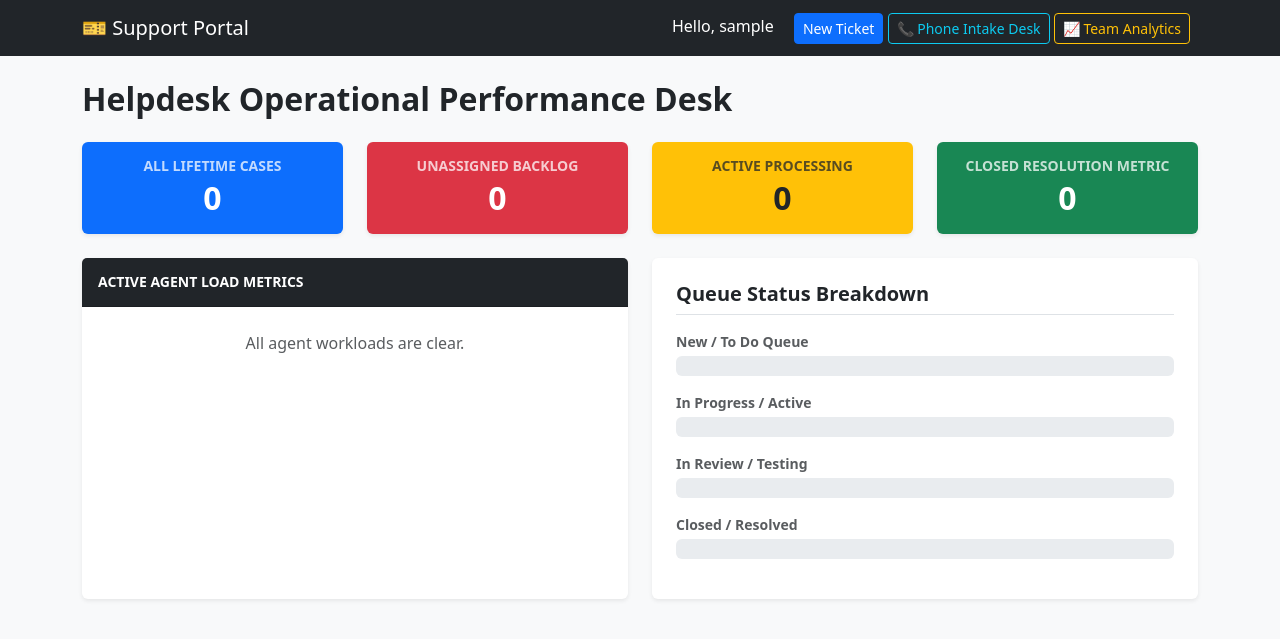
After one commit to smashburn55/Helpdesk-django, a Django app: page /analytics/ in a window 1280 px wide. The commit adds this page. Shown: the top 639 px of the page. Run offline with Django 5.2, Linux system fonts and the light colour scheme; the visitor is signed in with stand-in values (Sample User, id 1); data comes from the database, SQL or seed files in the repository; data that the repository does not hold is empty; some libraries are stand-ins or nearby versions.

Commit message:
Feature: Integrated high-density manager analytics reporting dashboard with team load metrics

```diff
--- a/ticketApp/models.py
+++ b/ticketApp/models.py
@@ -94,9 +94,11 @@ class Ticket(models.Model):
 
 
 class Comment(models.Model):
+    # REMOVED the old tracking key and updated to match your live custom Postgres key
     ticket = models.ForeignKey(
         Ticket,
         on_delete=models.CASCADE,
+        db_column='ticket_id',     # <-- CRITICAL: Forces it to link to your live table column name
         related_name='comments'
     )
     author = models.ForeignKey(
@@ -108,4 +110,4 @@ class Comment(models.Model):
     created_at = models.DateTimeField(auto_now_add=True)
 
     def __str__(self):
-        return f"Comment by {self.author.username} on {self.ticket.title}"
+        return f"Comment by {self.author.username} on ticket #{self.ticket_id}"
--- /dev/null
+++ b/ticketApp/templates/ticketApp/analytics.html
@@ -0,0 +1,86 @@
+{% extends 'ticketApp/base.html' %}
+{% block content %}
+<h2 class="fw-bold text-dark mb-4">Helpdesk Operational Performance Desk</h2>
+
+<!-- Top Summary Metric Cards Ribbon -->
+<div class="row mb-4">
+    <div class="col-md-3">
+        <div class="card shadow-sm border-0 bg-primary text-white p-3 text-center">
+            <h6 class="text-uppercase small fw-bold mb-1 opacity-75">All Lifetime Cases</h6>
+            <h2 class="fw-bold mb-0">{{ total_tickets }}</h2>
+        </div>
+    </div>
+    <div class="col-md-3">
+        <div class="card shadow-sm border-0 bg-danger text-white p-3 text-center">
+            <h6 class="text-uppercase small fw-bold mb-1 opacity-75">Unassigned Backlog</h6>
+            <h2 class="fw-bold mb-0">{{ unassigned_count }}</h2>
+        </div>
+    </div>
+    <div class="col-md-3">
+        <div class="card shadow-sm border-0 bg-warning text-dark p-3 text-center">
+            <h6 class="text-uppercase small fw-bold mb-1 opacity-75">Active Processing</h6>
+            <h2 class="fw-bold mb-0">{{ status.PROG }}</h2>
+        </div>
+    </div>
+    <div class="col-md-3">
+        <div class="card shadow-sm border-0 bg-success text-white p-3 text-center">
+            <h6 class="text-uppercase small fw-bold mb-1 opacity-75">Closed Resolution Metric</h6>
+            <h2 class="fw-bold mb-0">{{ status.DONE }}</h2>
+        </div>
+    </div>
+</div>
+
+<div class="row">
+    <!-- Left Side Panel: Team Workload Ledger -->
+    <div class="col-md-6 mb-4">
+        <div class="card shadow-sm border-0 h-100 bg-white">
+            <div class="card-header bg-dark text-white py-3"><h5 class="mb-0 fw-bold small text-uppercase tracking-wider">Active Agent Load Metrics</h5></div>
+            <div class="card-body p-0">
+                <div class="list-group list-group-flush">
+                    {% for tech in tech_workloads %}
+                        <div class="list-group-item d-flex justify-content-between align-items-center py-3">
+                            <div>
+                                <strong class="text-dark">{{ tech.username }}</strong>
+                                <small class="text-muted d-block">{{ tech.email }}</small>
+                            </div>
+                            <!-- Dynamic progress weight bar -->
+                            <div class="d-flex align-items-center gap-3">
+                                <span class="badge bg-primary rounded-pill px-3">{{ tech.active_tickets }} Open</span>
+                            </div>
+                        </div>
+                    {% empty %}
+                        <div class="p-4 text-center text-muted italic">All agent workloads are clear.</div>
+                    {% endfor %}
+                </div>
+            </div>
+        </div>
+    </div>
+
+    <!-- Right Side Panel: Queue Breakdown Tracking -->
+    <div class="col-md-6 mb-4">
+        <div class="card shadow-sm border-0 h-100 bg-white p-4">
+            <h5 class="fw-bold text-dark border-bottom pb-2 mb-3">Queue Status Breakdown</h5>
+
+            <label class="small fw-bold text-muted d-block mb-1">New / To Do Queue</label>
+            <div class="progress mb-3" style="height: 20px;">
+                <div class="progress-bar bg-secondary" role="progressbar" style="width: {% if total_tickets %}{{ status.TODO }}0%{% else %}0%{% endif %}">{{ status.TODO }}</div>
+            </div>
+
+            <label class="small fw-bold text-muted d-block mb-1">In Progress / Active</label>
+            <div class="progress mb-3" style="height: 20px;">
+                <div class="progress-bar bg-warning text-dark" role="progressbar" style="width: {% if total_tickets %}{{ status.PROG }}0%{% else %}0%{% endif %}">{{ status.PROG }}</div>
+            </div>
+
+            <label class="small fw-bold text-muted d-block mb-1">In Review / Testing</label>
+            <div class="progress mb-3" style="height: 20px;">
+                <div class="progress-bar bg-info text-dark" role="progressbar" style="width: {% if total_tickets %}{{ status.REV }}0%{% else %}0%{% endif %}">{{ status.REV }}</div>
+            </div>
+
+            <label class="small fw-bold text-muted d-block mb-1">Closed / Resolved</label>
+            <div class="progress mb-3" style="height: 20px;">
+                <div class="progress-bar bg-success" role="progressbar" style="width: {% if total_tickets %}{{ status.DONE }}0%{% else %}0%{% endif %}">{{ status.DONE }}</div>
+            </div>
+        </div>
+    </div>
+</div>
+{% endblock %}
--- a/ticketApp/templates/ticketApp/base.html
+++ b/ticketApp/templates/ticketApp/base.html
@@ -3,8 +3,6 @@
 <head>
     <meta charset="UTF-8">
     <title>Support Ticket Desk</title>
-    <!-- Bootstrap v6.0.0-alpha.1 Minified CSS -->
-    <!--<link rel="stylesheet" href="https://cdn.jsdelivr.net/npm/bootstrap@6.0.0-alpha.1/dist/css/bootstrap.min.css" integrity="sha384-BJf/nQgxZJU68GxBse97Vdlc8Rh+z9PzzXiS3/BjV+1nQPR7IKn+iJnD3DJvCMaU" crossorigin="anonymous">-->
     <style>
         {% include "ticketApp/bootstrap_styles.html" %}
     </style>
@@ -18,6 +16,11 @@
                     <span class="text-white me-3">Hello, {{ user.username }}</span>
                     <a href="{% url 'create_ticket' %}" class="btn btn-primary btn-sm">New Ticket</a>
                 <a href="{% url 'caller_intake' %}" class="btn btn-outline-info btn-sm me-auto">📞 Phone Intake Desk</a>
+                <!-- Inside the navbar right beside your Phone Intake navigation link -->
+                {% if user.is_staff %}
+                    <a href="{% url 'helpdesk_analytics' %}" class="btn btn-outline-warning btn-sm me-2">📈 Team Analytics</a>
+                {% endif %}
+
 
                 {% else %}
                     <a href="/admin/login/" class="btn btn-outline-light btn-sm">Staff Login</a>
--- a/ticketApp/urls.py
+++ b/ticketApp/urls.py
@@ -4,8 +4,12 @@ from . import views
 urlpatterns = [
     path('', views.index, name='index'),
     path('intake/', views.caller_intake, name='caller_intake'),
-    path('intake/company/<int:company_id>/contacts/', views.company_contacts_partial, name='company_contact_partial'),
+    path('intake/company/<int:company_id>/contacts/', views.company_contacts_partial, name='company_contacts_partial'),
     path('intake/contact/new/', views.quick_add_contact, name='quick_add_contact'),
     path('ticket/new/', views.create_ticket, name='create_ticket'),
     path('ticket/<int:pk>/', views.ticket_by_id, name='ticket_by_id'),
+    # Add this path rule inside your ticketApp/urls.py file:
+    path('api/v1/web-intake/', views.web_intake_api, name='web_intake_api'),
+    path('analytics/', views.helpdesk_analytics, name='helpdesk_analytics'),
+
 ]
--- a/ticketApp/views.py
+++ b/ticketApp/views.py
@@ -54,6 +54,8 @@ def create_ticket(request):
                 ticket.company = ticket.crm_contact.company
 
             ticket.save()
+            # TRIGGER AUTO-RESPONDER OUTBOUND packet
+            send_ticket_confirmation_email(ticket)
             messages.success(request, 'Support ticket written directly to CRM database!')
             return redirect('index')
     else:
@@ -153,3 +155,136 @@ def quick_add_contact(request):
     else:
         form = QuickContactForm()
     return render(request, 'ticketApp/quick_add_contact.html', {'form': form})
+
+from django.http import JsonResponse
+from django.views.decorators.csrf import csrf_exempt
+import json
+
+@csrf_exempt  # Allows secure cross-origin submissions from your main marketing site
+def web_intake_api(request):
+    if request.method != 'POST':
+        return JsonResponse({'error': 'Only secure POST execution pipelines allowed.'}, status=405)
+
+    try:
+        # Parse the incoming JSON payload submitted from mashburndatasystems.com
+        data = json.loads(request.body)
+        email_address = data.get('email', '').strip().lower()
+        title = data.get('title', '').strip()
+        description = data.get('description', '').strip()
+        system_details = data.get('system_details', '').strip() # e.g. OS, App Version
+
+        if not email_address or not title or not description:
+            return JsonResponse({'error': 'Missing mandatory tracking parameters.'}, status=400)
+
+        # 1. Query PostgreSQL CRM Contacts Table for Sender Matching
+        matching_contact = ContactCRM.objects.filter(email__iexact=email_address).first()
+
+        if not matching_contact:
+            # Fallback: Auto-generate an external contact record if unknown
+            parsed_name = email_address.split('@')[0]
+            matching_contact = ContactCRM.objects.create(
+                first_name=parsed_name,
+                last_name="Web Form Submitter",
+                email=email_address
+            )
+
+        # Append any technical environment details straight to the description layout payload
+        full_description = f"{description}\n\n---\nTechnical Environment Details:\n{system_details}"
+
+        # 2. Write Ticket Directly into Live Production Grid Row
+        new_ticket = Ticket.objects.create(
+            title=title[:200],
+            description=full_description,
+            status='TODO',
+            crm_contact=matching_contact,
+            company=matching_contact.company if matching_contact.company else None
+        )
+        # TRIGGER AUTO-RESPONDER OUTBOUND packet
+        send_ticket_confirmation_email(new_ticket)
+
+        return JsonResponse({
+            'success': True,
+            'message': f'Ticket #{new_ticket.ticket_id} logged into production grid successfully.'
+        }, status=201)
+
+    except json.JSONDecodeError:
+        return JsonResponse({'error': 'Invalid JSON request structural framing.'}, status=400)
+
+
+from django.core.mail import send_mail
+from django.conf import settings
+
+
+def send_ticket_confirmation_email(ticket):
+    """
+    Automated transactional assistant that pulls a customer's email from
+    PostgreSQL and fires a branded HTML tracker message immediately.
+    """
+    if not ticket.crm_contact or not ticket.crm_contact.email:
+        return  # Abort safely if caller has no email recorded in CRM
+
+    customer_email = ticket.crm_contact.email
+    customer_name = f"{ticket.crm_contact.first_name} {ticket.crm_contact.last_name}"
+
+    subject = f"[Ticket #{ticket.ticket_id}] Support Request Received: {ticket.title}"
+
+    # Professional plain-text fallback content
+    message_body = (
+        f"Hi {ticket.crm_contact.first_name},\n\n"
+        f"Your support request has been successfully logged directly into our system.\n\n"
+        f"--- Ticket Details ---\n"
+        f"Ticket Tracking ID: #{ticket.ticket_id}\n"
+        f"Issue Topic: {ticket.title}\n"
+        f"Current Status: New / To Do\n\n"
+        f"A support technician has been notified and is reviewing your case file. "
+        f"You can reply directly to this email if you need to provide extra information.\n\n"
+        f"Best regards,\n"
+        f"The Mashburn Data Systems IT Helpdesk Team"
+    )
+
+    try:
+        send_mail(
+            subject=subject,
+            message=message_body,
+            from_email=settings.DEFAULT_FROM_EMAIL,
+            recipient_list=[customer_email],
+            fail_silently=False,  # Triggers terminal errors during local debugging if port blocks occur
+        )
+        print(f"CONFIRMATION EMAIL SENT SUCCESSFULLY TO: {customer_email}")
+    except Exception as e:
+        print(f"SMTP DELIVERY EXCEPTION ERROR: {str(e)}")
+
+from django.db.models import Count
+from django.contrib.auth.models import User
+from .models import Ticket
+
+@login_required
+def helpdesk_analytics(request):
+    # Ensure only staff or managers can view team metrics
+    if not request.user.is_staff:
+        messages.error(request, "Access denied. Manager clearance required.")
+        return redirect('index')
+
+    # 1. Calculate critical queue volumes
+    total_tickets = Ticket.objects.count()
+    unassigned_count = Ticket.objects.filter(assignee__isnull=True).count()
+
+    # 2. Extract Status Metrics distribution
+    status_counts = Ticket.objects.values('status').annotate(total=Count('ticket_id'))
+    status_dict = {'TODO': 0, 'PROG': 0, 'REV': 0, 'DONE': 0}
+    for item in status_counts:
+        status_dict[item['status']] = item['total']
+
+    # 3. Aggregate individual technician workloads across the team
+    # This runs a live group-by query joining your techs to their active ticket counts
+    tech_workloads = User.objects.annotate(
+        active_tickets=Count('tickets', filter=Q(tickets__status='DONE'))
+    ).filter(active_tickets__gt=0).order_by('-active_tickets')
+
+    context = {
+        'total_tickets': total_tickets,
+        'unassigned_count': unassigned_count,
+        'status': status_dict,
+        'tech_workloads': tech_workloads,
+    }
+    return render(request, 'ticketApp/analytics.html', context)
```
Also changed, not shown: ticketApp/management/commands/parse_support_emails.py (+76 -19 lines), ticketSite/settings.py (+33 -1 lines), ticketApp/migrations/0001_initial.py, ticketApp/migrations/0002_alter_ticket_status.py (deleted), ticketApp/migrations/0003_comment.py (deleted), ticketApp/migrations/0004_ticket_reporter_clientprofile.py (deleted), ticketApp/migrations/0005_companycrm_contactcrm_remove_ticket_reporter_and_more.py (deleted).
